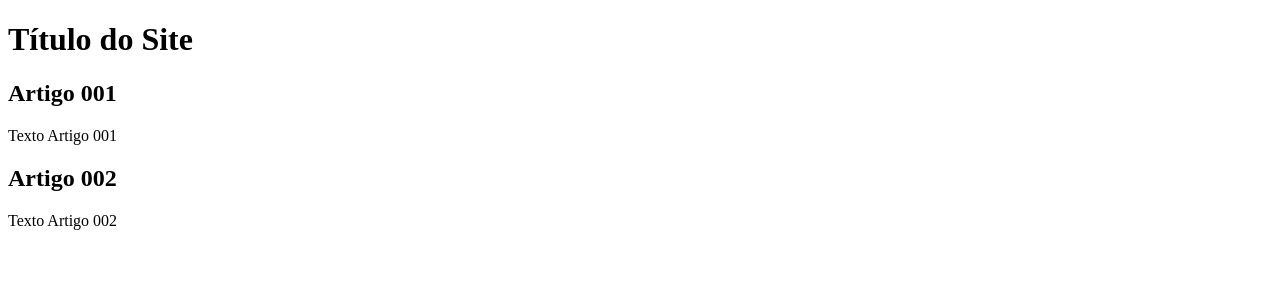
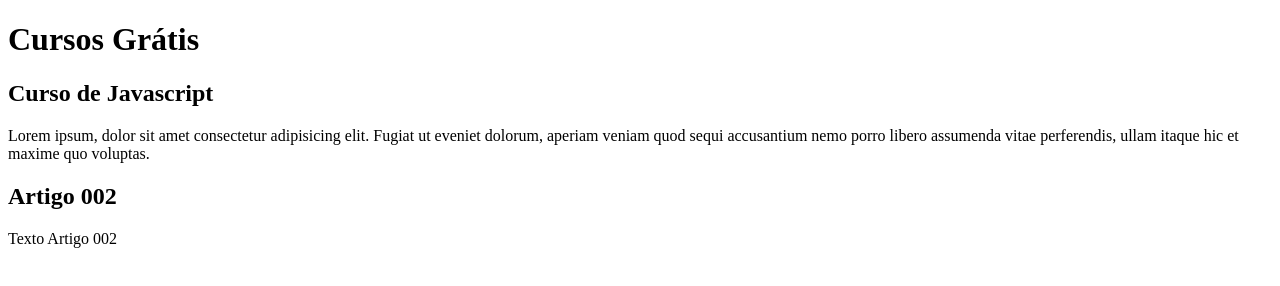
Before and after one commit to Rogimerio/Projeto-de-site2, a plain HTML site: page index.html in a window 1280 px wide. Drawn offline with Linux system fonts and the light colour scheme.

Commit message:
Comecei a escrever um conteúdo

```diff
--- a/index.html
+++ b/index.html
@@ -9,11 +9,11 @@
 <body>
     <main>
         <header>
-            <h1>Título do Site</h1>
+            <h1>Cursos Grátis</h1>
         </header>
         <article>
-            <h2>Artigo 001</h2>
-            <p>Texto Artigo 001</p>
+            <h2>Curso de Javascript</h2>
+            <p>Lorem ipsum, dolor sit amet consectetur adipisicing elit. Fugiat ut eveniet dolorum, aperiam veniam quod sequi accusantium nemo porro libero assumenda vitae perferendis, ullam itaque hic et maxime quo voluptas.</p>
         </article>
         <article>
             <h2>Artigo 002</h2>
```
